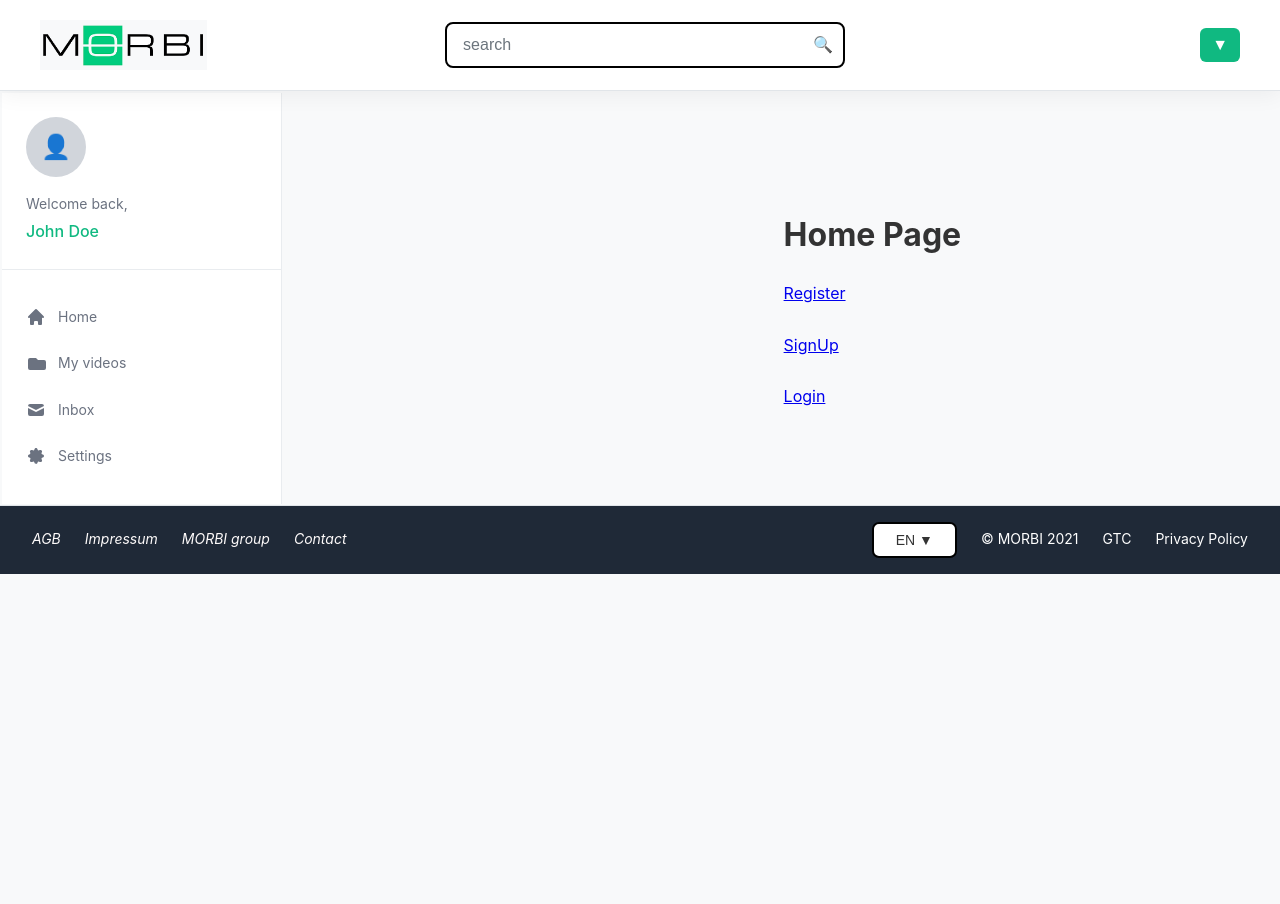
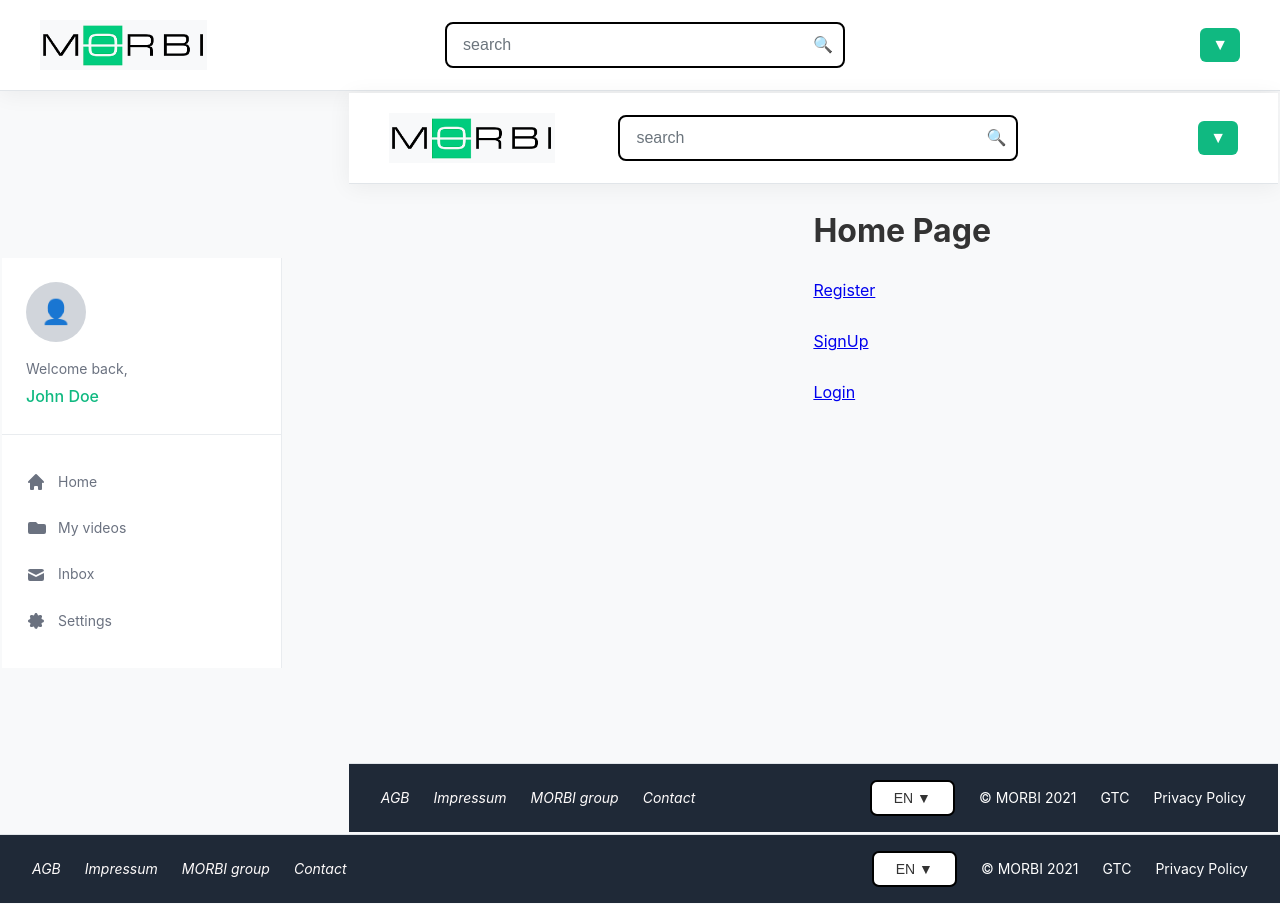
Before and after one commit to kmennat/MYMOORBI, a React (Vite) app in the folder frontend/: page /mydash in a window 1280 px wide. Before the commit the page ends 800 px from the top, so only its background shows below. Built offline with nearby package versions, Linux system fonts and the light colour scheme; what simple-zustand-devtools would draw is missing.

Commit message:
Desktop Fixed

```diff
--- a/frontend/src/App.css
+++ b/frontend/src/App.css
@@ -1,5 +1,6 @@
 #root {
   max-width: 1280px;
+  height: 100%;
   margin: 0 auto;
   padding: 2rem;
   text-align: center;
--- a/frontend/src/App.jsx
+++ b/frontend/src/App.jsx
@@ -25,8 +25,9 @@ function App() {
   return (
     <BrowserRouter>
       <Routes>
+      <Route index element={<Dashboard />} />
       <Route path="/" element={<MainLayout />}>
-          <Route index element={<Dashboard />} />
+
           <Route path="/home" element={<Home />} />
           <Route path="/videos" element={<Video />} />
           <Route path='/login' element={<Login />} />
--- a/frontend/src/views/auth/Dashboard.jsx
+++ b/frontend/src/views/auth/Dashboard.jsx
@@ -1,7 +1,9 @@
 import React from 'react'
 import { useAuthStore } from '../../store/auth'
 import { Link } from 'react-router-dom'
-
+import Header from '../../layouts/Header';
+import Footer from '../../layouts/Footer';
+import styles from './Dashboard.module.css';
 const newsItems = [
     {
         id: 1,
@@ -24,12 +26,13 @@ function Dashboard() {
     ])
     return (
         <>
+            <Header/>
             {isLoggedIn()
-                ? <div>
+                ? <div id="root" name="maindashboard" className={styles.body}>
                     <h1>Dashboard</h1>
                     <Link to={'/logout'}>Logout</Link>
                 </div>
-                : <div> <h1>Home Page</h1>
+                : <div id="root" name="maindashboard" className={styles.div_height}> <h1>Home Page</h1>
                     <Link to={'/myregister'}>Register</Link>
                     <br />
                     <br />
@@ -38,7 +41,10 @@ function Dashboard() {
                     <br />
                     <Link to={'/login'}>Login</Link>
                 </div>
+
             }
+            <Footer/>
+
 
         </>
     )
--- /dev/null
+++ b/frontend/src/views/auth/Dashboard.module.css
@@ -0,0 +1,34 @@
+* {
+    margin: 0;
+    padding: 0;
+    box-sizing: border-box;
+}
+
+#root {
+    max-width: 1280px;
+    height: 100%;
+    margin: 0 auto;
+    padding: 2rem;
+    text-align: center;
+  }
+
+body {
+    font-family: -apple-system, BlinkMacSystemFont, 'Segoe UI', Roboto, Oxygen, Ubuntu, Cantarell, sans-serif;
+    background-color: #f8f9fa;
+    color: #333;
+    line-height: 1.6;
+    height: 800px;
+    width: 100%;
+
+}
+.div_height
+{
+height: 580px;
+width: 100%;
+align-items: anchor-center;
+align-content: center;
+align-content: flex-start;
+flex: auto;
+padding-left: 50%;
+
+}
```
